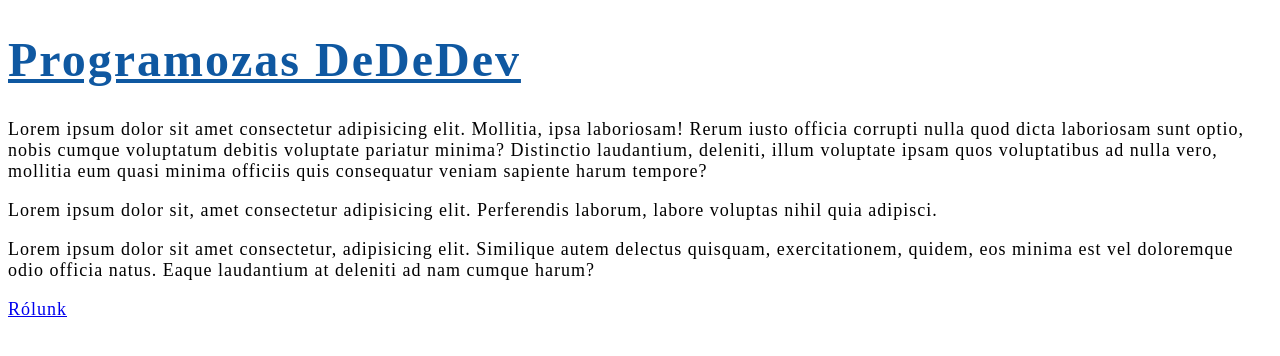
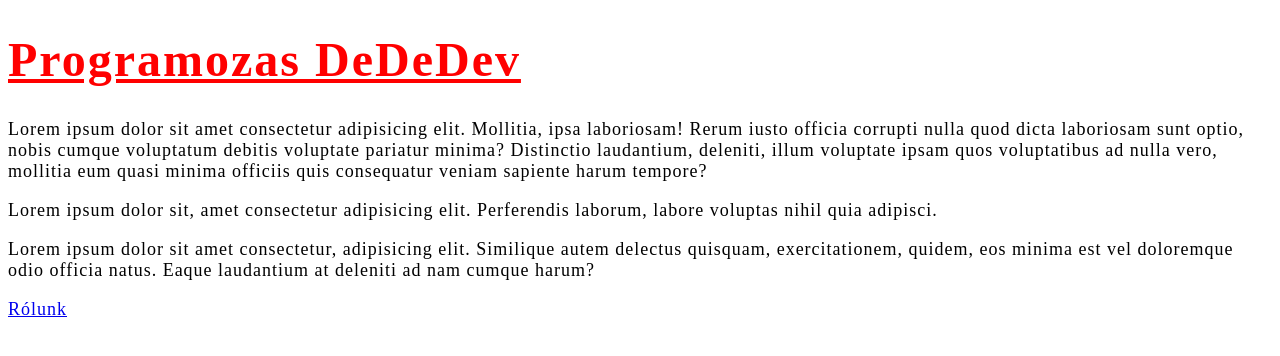
Before and after one commit to DeDe-code/portfolio-page, a plain HTML site: page index.html in a window 1280 px wide. Drawn offline with Linux system fonts and the light colour scheme; files that its build step writes are made by us from their sources.

Commit message:
voros cim

```diff
--- a/css/styles.css
+++ b/css/styles.css
@@ -3,7 +3,7 @@ html {
 }
 
 h1 {
-    color: rgb(15, 88, 161);
+    color: red;
     text-decoration: underline;
     font-size: 4.8rem;
     letter-spacing: 2px;
```
